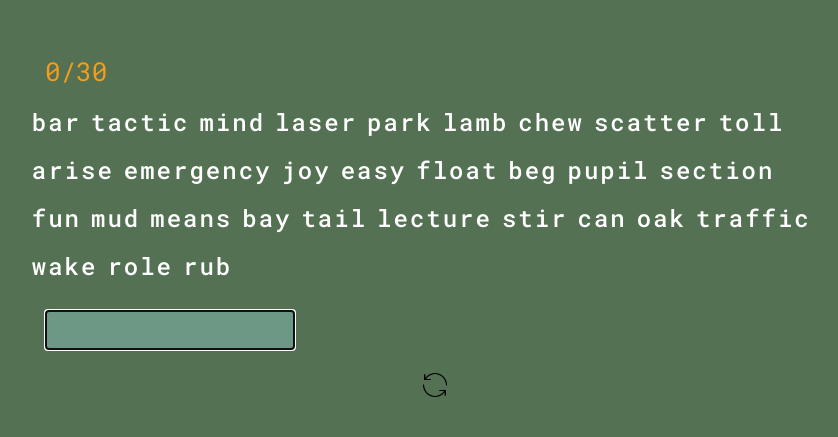
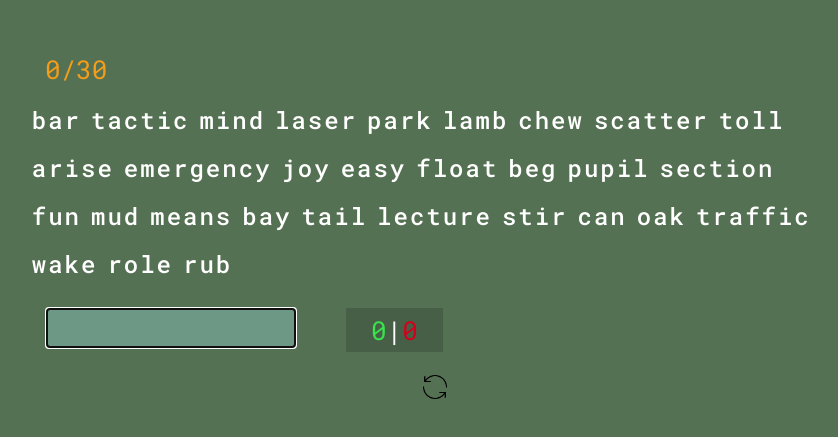
Before and after one commit to serkanisyapan/react-type, a React (Vite) app: page / in a window 1280 px wide. Shown: the part 173-610 px from the top of the page, without its empty margins (205-1043 px from the left). Built offline with nearby package versions, Linux system fonts and the light colour scheme.

Commit message:
adds correct-wrong word counter

```diff
--- a/src/App.css
+++ b/src/App.css
@@ -34,7 +34,6 @@
 }
 
 .word-input {
-  margin-left: 186px;
   background-color: #6d9886;
   border-radius: 2px;
   padding: 1rem 0.5rem 1rem;
@@ -42,6 +41,14 @@
   font-weight: bold;
   letter-spacing: 1.5px;
   font-family: Roboto Mono;
+}
+
+.input-container {
+  margin-left: 187px;
+  align-self: start;
+  display: flex;
+  justify-content: center;
+  align-items: center;
 }
 
 .refresh-button {
@@ -67,6 +74,14 @@
   margin-bottom: 10px;
 }
 
+.correct-wrong {
+  font-family: Roboto Mono;
+  font-size: 26px;
+  margin-left: 50px;
+  background-color: rgba(0, 0, 0, 0.155);
+  padding: 5px 25px;
+}
+
 .refresh-button img {
   width: 30px;
   height: 30px;
--- a/src/App.jsx
+++ b/src/App.jsx
@@ -55,6 +55,9 @@ function App() {
 
   const wordCountBoard = `${wordCount}/${words.length}`;
 
+  const correctWords = words.filter((word) => word.isCorrect === true).length;
+  const wrongWords = words.filter((word) => word.isCorrect === false).length;
+
   const refreshTurn = () => {
     setWordCount(0);
     setUserInput("");
@@ -64,8 +67,11 @@ function App() {
 
   useEffect(() => {
     setWords(pickRandom30Words(allWords));
+    console.log(correctWords);
     focusRef.current.focus();
   }, [allWords]);
+
+  useEffect(() => {}, [words]);
 
   return (
     <div className="type-container">
@@ -83,6 +89,7 @@ function App() {
           </span>
         ))}
       </div>
+      <div className="input-container">
         <input
           ref={focusRef}
           className="word-input"
@@ -93,9 +100,15 @@ function App() {
             alignSelf: "start",
           }}
           value={userInput}
+          onKeyDown={handleKeyDown}
           onChange={(event) => setUserInput(event.target.value)}
-        onKeyDown={handleKeyDown}
         />
+        <div className="correct-wrong">
+          <span style={{ color: "#38E54D" }}>{correctWords}</span>
+          <span style={{ color: "white" }}>|</span>
+          <span style={{ color: "#D2001A" }}>{wrongWords}</span>
+        </div>
+      </div>
       <button
         onMouseOver={() => setShowRestartTurn(true)}
         onMouseOut={() => setShowRestartTurn(false)}
```
Lines whose indentation alone changed are shown as unchanged.
